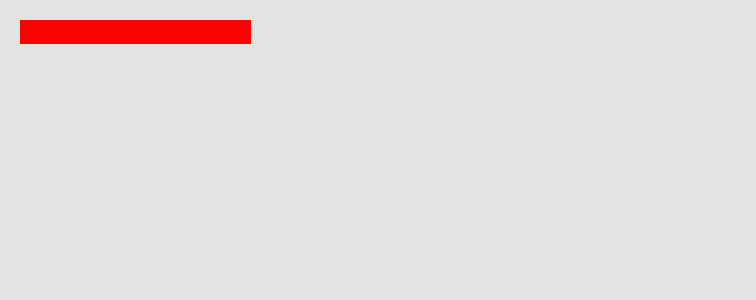
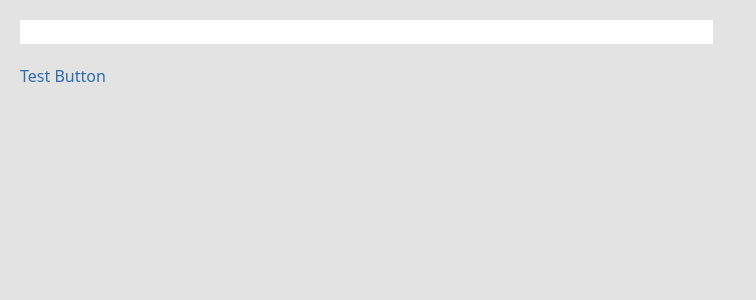
Before and after one commit to Agility-Creative-Solutions/scrummy-app, a Next.js app: page /design-system in a window 1280 px wide. Shown: the top 300 px of the page, without its empty margins (0-756 px from the left). Built offline with nearby package versions, Linux system fonts and the light colour scheme.

Commit message:
feat: add button

```diff
--- a/src/components/atoms/Input/bin/InputStyled.ts
+++ b/src/components/atoms/Input/bin/InputStyled.ts
@@ -1,5 +1,5 @@
 import styled from 'styled-components';
 
 export default styled.input`
-  background-color: red;
+  background-color: white;
 `;
--- a/src/pages/design-system.tsx
+++ b/src/pages/design-system.tsx
@@ -1,8 +1,18 @@
+import Button from '@/components/atoms/Button';
 import Input from '@/components/atoms/Input';
 
 const DesignSystem = () => (
   <div style={{ backgroundColor: '#e3e3e3', height: '100vh', padding: 20 }}>
-    <Input type="text" />
+    <div className="grid gap-y-5">
+      <div>
+        <Input type="text" />
+        <Input type="text" />
+        <Input type="text" />
+      </div>
+      <div>
+        <Button title="Test Button" buttonType="primary" />
+      </div>
+    </div>
   </div>
 );
 
```
